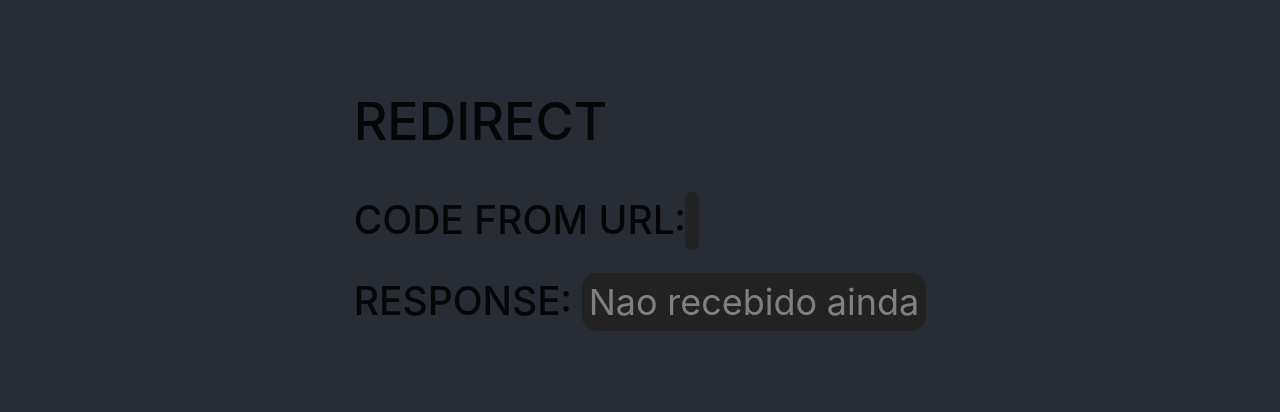
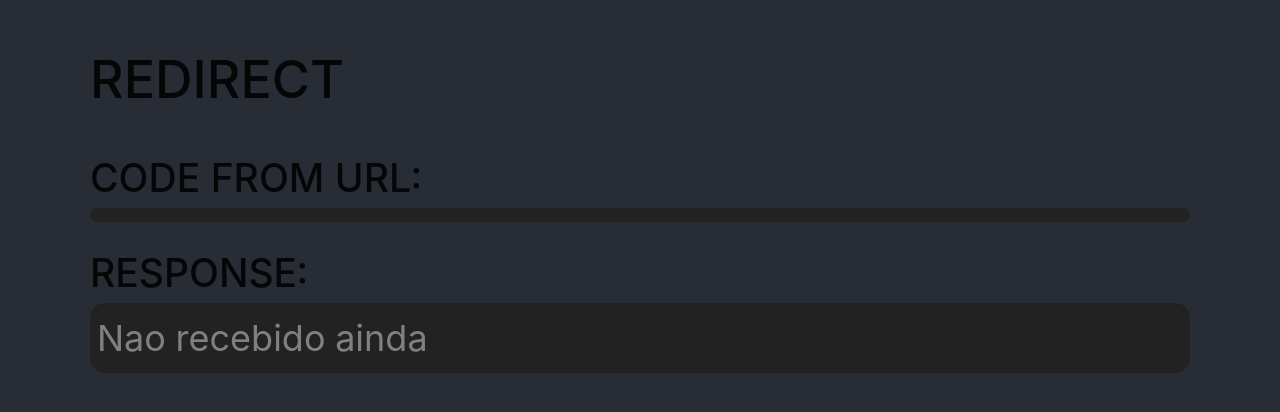
Before and after one commit to thomasreichmann/discord-embed-editor, a React (Create React App) app: page /redirect in a window 1280 px wide. Shown: the part 184-596 px from the top of the page. Built offline with nearby package versions, Linux system fonts and the light colour scheme.

Commit message:
fix: limited useeffect to only run once & changed redirect code boxes

```diff
--- a/src/pages/redirect/Redirect.tsx
+++ b/src/pages/redirect/Redirect.tsx
@@ -1,19 +1,22 @@
 import { useSearchParams } from 'react-router-dom';
 import { getAuth } from 'firebase/auth';
 import * as firebase from '../../services/firebase/firebase';
-import { useEffect, useState } from 'react';
+import { CSSProperties, useEffect, useState } from 'react';
 
 function Redirect() {
 	let [searchParams, setSearchParams] = useSearchParams();
 	let [token, setToken] = useState('');
 
-	let codeStyle = {
+	let codeStyle: CSSProperties = {
 		background: '#222222',
 		padding: '7px',
 		fontSize: '36px',
 		color: 'grey',
 		fontWeight: 400,
 		borderRadius: '15px',
+		display: 'flex',
+		overflowWrap: 'anywhere',
+		width: '1100px',
 	};
 
 	let code = searchParams.get('code');
@@ -28,7 +31,7 @@ function Redirect() {
 				setToken(res.data as string);
 			}
 		})();
-	});
+	}, []);
 
 	let auth = getAuth();
 	return (
```
